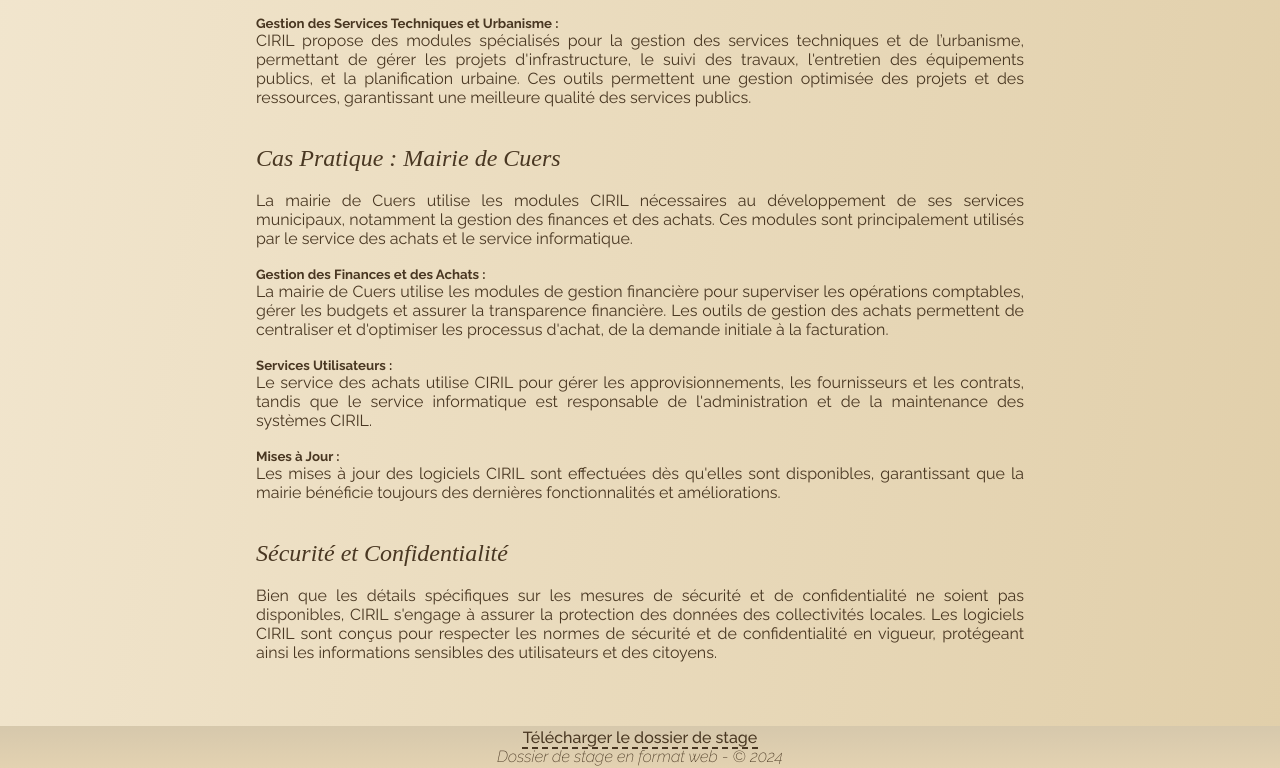
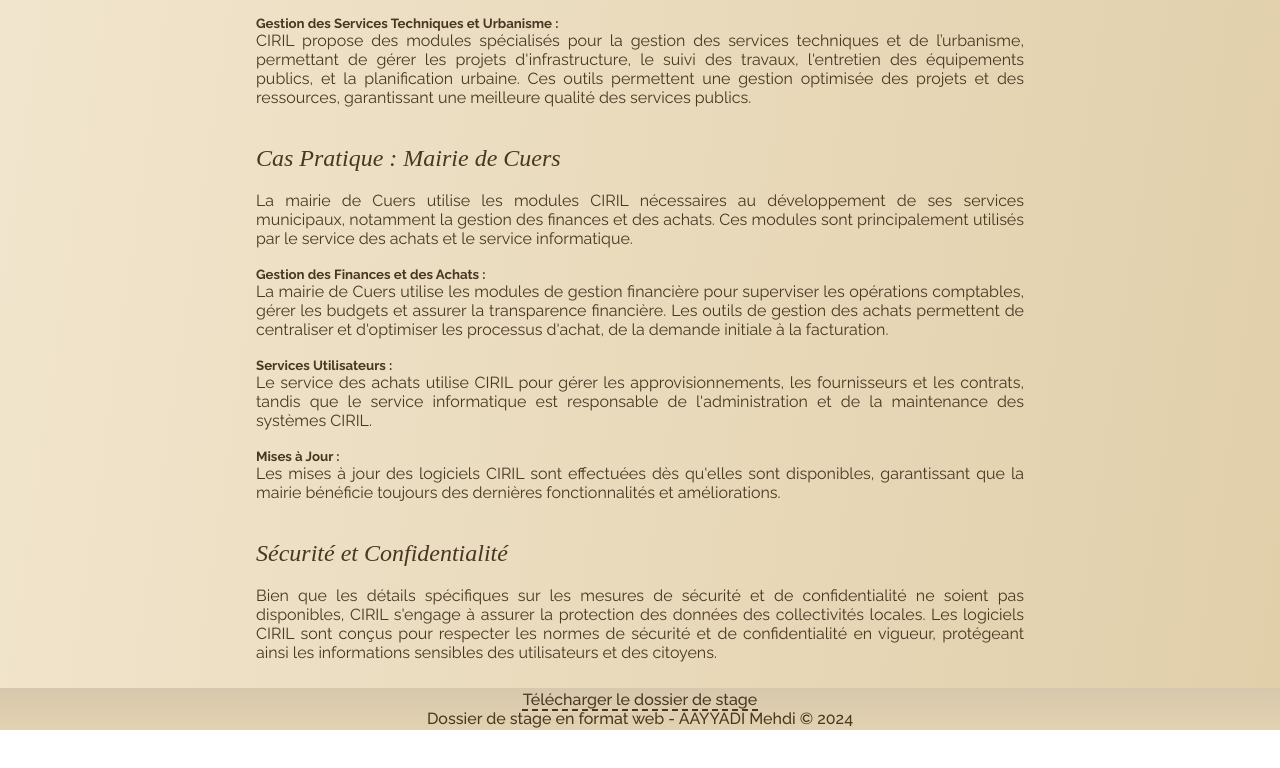
Before and after one commit to servalser/dossierdestage, a plain HTML site: page index.html in a window 1280 px wide. Shown: the part 8175-8943 px from the top of the page. After the commit the page ends 8905 px from the top, so only its background shows below. Drawn offline with Linux system fonts and the light colour scheme; a web font is replaced by a local one.

Commit message:
Update index.html

```diff
--- a/index.html
+++ b/index.html
@@ -681,7 +681,6 @@
               <h3>Sécurité et Confidentialité</h3>
               <br>
               Bien que les détails spécifiques sur les mesures de sécurité et de confidentialité ne soient pas disponibles, CIRIL s'engage à assurer la protection des données des collectivités locales. Les logiciels CIRIL sont conçus pour respecter les normes de sécurité et de confidentialité en vigueur, protégeant ainsi les informations sensibles des utilisateurs et des citoyens.
-              <br><br><br>
             </div>
           </div>
         </section>
@@ -694,7 +693,7 @@
         >Télécharger le dossier de stage</a
       >
       <br />
-      <em>Dossier de stage en format web - © 2024</em>
+      Dossier de stage en format web - AAYYADI Mehdi © 2024
     </h4>
   </footer>
 </html>
```
